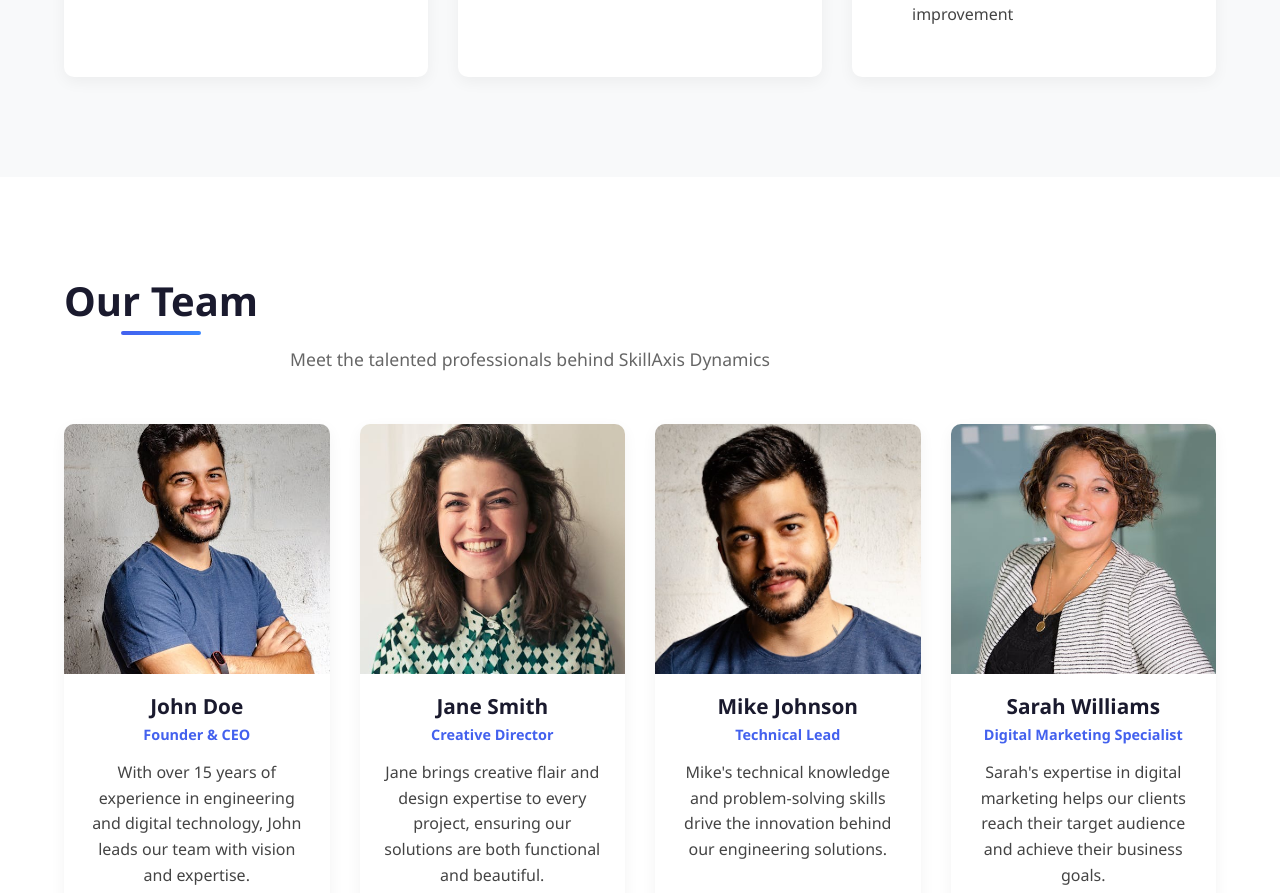
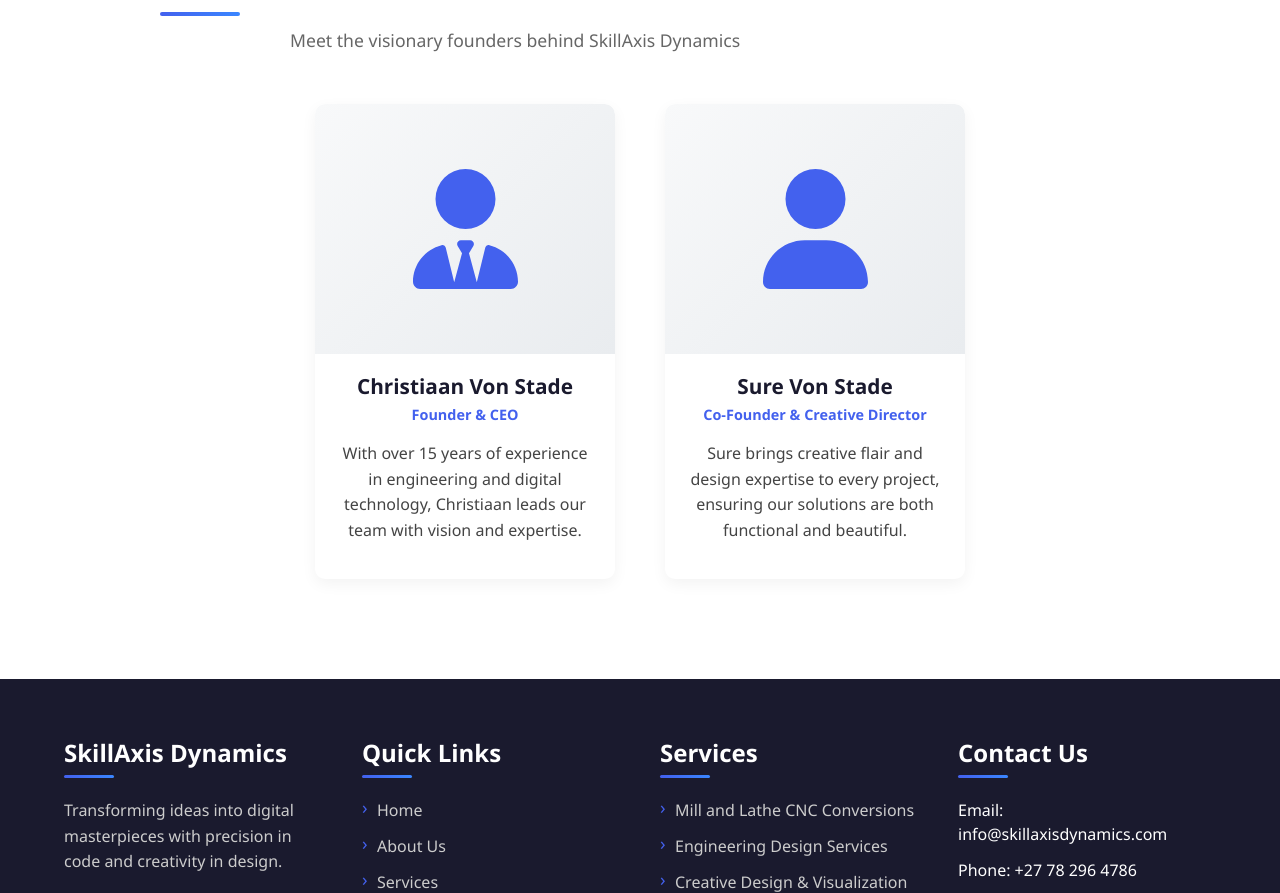
Before and after one commit to TheSuperior1989/skillaxis-website, a React (Vite) app: page /about in a window 1280 px wide. Shown: the part 1907-2800 px from the top of the page. Built offline with nearby package versions, Linux system fonts and the light colour scheme.

Commit message:
Major website updates and improvements

```diff
--- a/src/assets/data/services-pricing.json
+++ b/src/assets/data/services-pricing.json
@@ -485,7 +485,7 @@
             "id": "enterprise-software",
             "name": "Enterprise Solution",
             "description": "Complex system with multiple modules, integrations, and advanced reporting",
-            "priceRange": [150000, 500000]
+            "priceRange": [150000, null]
           }
         ]
       },
--- a/src/components/about/AboutPage.css
+++ b/src/components/about/AboutPage.css
@@ -143,10 +143,12 @@
 }
 
 .team-grid {
-  display: grid;
-  grid-template-columns: repeat(auto-fill, minmax(250px, 1fr));
-  gap: 30px;
+  display: flex;
+  justify-content: center;
+  align-items: center;
+  gap: 50px;
   margin-top: 50px;
+  flex-wrap: wrap;
 }
 
 .team-member {
@@ -156,6 +158,8 @@
   box-shadow: 0 5px 15px rgba(0, 0, 0, 0.05);
   transition: all 0.3s ease;
   text-align: center;
+  width: 300px;
+  max-width: 100%;
 }
 
 .team-member:hover {
@@ -163,19 +167,28 @@
   box-shadow: 0 15px 30px rgba(0, 0, 0, 0.1);
 }
 
-.member-image {
+.member-icon {
   height: 250px;
-  overflow: hidden;
+  display: flex;
+  align-items: center;
+  justify-content: center;
+  background: linear-gradient(135deg, #f8f9fa 0%, #e9ecef 100%);
+  border-radius: 10px 10px 0 0;
+  transition: all 0.3s ease;
 }
 
-.member-image img {
-  width: 100%;
-  height: 100%;
-  object-fit: cover;
-  transition: transform 0.5s ease;
+.member-icon svg {
+  font-size: 120px;
+  color: #4361ee;
+  transition: all 0.3s ease;
 }
 
-.team-member:hover .member-image img {
+.team-member:hover .member-icon {
+  background: linear-gradient(135deg, #4361ee 0%, #3a86ff 100%);
+}
+
+.team-member:hover .member-icon svg {
+  color: #fff;
   transform: scale(1.1);
 }
 
--- a/src/components/about/AboutPage.jsx
+++ b/src/components/about/AboutPage.jsx
@@ -1,5 +1,7 @@
 import { motion } from 'framer-motion';
 import { useInView } from 'react-intersection-observer';
+import { FontAwesomeIcon } from '@fortawesome/react-fontawesome';
+import { faUser, faUserTie } from '@fortawesome/free-solid-svg-icons';
 import './AboutPage.css';
 
 const AboutPage = () => {
@@ -63,7 +65,7 @@ const AboutPage = () => {
               </p>
             </motion.div>
             <motion.div className="about-image" variants={itemVariants}>
-              <img src="/src/assets/images/team/team1.jpg" alt="SkillAxis Dynamics Team" />
+              <img src="https://images.unsplash.com/photo-1497366216548-37526070297c?w=800&h=600&fit=crop" alt="Modern Technology Workspace" />
             </motion.div>
           </motion.div>
         </div>
@@ -100,53 +102,31 @@ const AboutPage = () => {
 
       <section className="about-team">
         <div className="container">
-          <h2 className="section-title">Our Team</h2>
+          <h2 className="section-title">Our Founders</h2>
           <p className="section-subtitle">
-            Meet the talented professionals behind SkillAxis Dynamics
+            Meet the visionary founders behind SkillAxis Dynamics
           </p>
 
           <div className="team-grid">
             <div className="team-member">
-              <div className="member-image">
-                <img src="/src/assets/images/team/team1.jpg" alt="John Doe" />
+              <div className="member-icon">
+                <FontAwesomeIcon icon={faUserTie} />
               </div>
-              <h3 className="member-name">John Doe</h3>
+              <h3 className="member-name">Christiaan Von Stade</h3>
               <p className="member-position">Founder & CEO</p>
               <p className="member-bio">
-                With over 15 years of experience in engineering and digital technology, John leads our team with vision and expertise.
+                With over 15 years of experience in engineering and digital technology, Christiaan leads our team with vision and expertise.
               </p>
             </div>
 
             <div className="team-member">
-              <div className="member-image">
-                <img src="/src/assets/images/team/team2.jpg" alt="Jane Smith" />
+              <div className="member-icon">
+                <FontAwesomeIcon icon={faUser} />
               </div>
-              <h3 className="member-name">Jane Smith</h3>
-              <p className="member-position">Creative Director</p>
+              <h3 className="member-name">Sure Von Stade</h3>
+              <p className="member-position">Co-Founder & Creative Director</p>
               <p className="member-bio">
-                Jane brings creative flair and design expertise to every project, ensuring our solutions are both functional and beautiful.
-              </p>
-            </div>
-
-            <div className="team-member">
-              <div className="member-image">
-                <img src="/src/assets/images/team/team3.jpg" alt="Mike Johnson" />
-              </div>
-              <h3 className="member-name">Mike Johnson</h3>
-              <p className="member-position">Technical Lead</p>
-              <p className="member-bio">
-                Mike's technical knowledge and problem-solving skills drive the innovation behind our engineering solutions.
-              </p>
-            </div>
-
-            <div className="team-member">
-              <div className="member-image">
-                <img src="/src/assets/images/team/team4.jpg" alt="Sarah Williams" />
-              </div>
-              <h3 className="member-name">Sarah Williams</h3>
-              <p className="member-position">Digital Marketing Specialist</p>
-              <p className="member-bio">
-                Sarah's expertise in digital marketing helps our clients reach their target audience and achieve their business goals.
+                Sure brings creative flair and design expertise to every project, ensuring our solutions are both functional and beautiful.
               </p>
             </div>
           </div>
--- a/src/components/home/FeaturedProjects.jsx
+++ b/src/components/home/FeaturedProjects.jsx
@@ -9,7 +9,7 @@ const projects = [
     id: 1,
     title: 'CNC Mill Conversion',
     category: 'Engineering',
-    image: '/src/assets/images/projects/project1.jpg',
+    image: 'https://www.zintilon.com/wp-content/webp-express/webp-images/uploads/2023/11/Large-finely-toothed-metal-gear-positioned-on-a-CNC-machine-bed-with-blue-coolant-tubes-nearby.jpg.webp',
     description: 'Conversion of a traditional mill to a fully automated CNC system with custom software integration.',
     link: '/portfolio/cnc-mill-conversion'
   },
--- a/src/components/layout/Footer.jsx
+++ b/src/components/layout/Footer.jsx
@@ -15,7 +15,7 @@ const Footer = () => {
             Transforming ideas into digital masterpieces with precision in code and creativity in design.
           </p>
           <div className="social-icons">
-            <a href="https://facebook.com" target="_blank" rel="noopener noreferrer" className="social-icon">
+            <a href="https://www.facebook.com/profile.php?id=100092689467268" target="_blank" rel="noopener noreferrer" className="social-icon">
               <FontAwesomeIcon icon={faFacebook} />
             </a>
             <a href="https://twitter.com" target="_blank" rel="noopener noreferrer" className="social-icon">
@@ -58,11 +58,12 @@ const Footer = () => {
 
         <div className="footer-section">
           <h3 className="footer-title">Contact Us</h3>
-          <div className="contact-info">
-            <p>Email: info@skillaxisdynamics.com</p>
-            <p>Phone: (555) 123-4567</p>
-            <p>Address: 123 Innovation Way, Tech City, TC 12345</p>
-          </div>
+          <ul className="footer-links">
+            <li>Email: info@skillaxisdynamics.com</li>
+            <li>Phone: +27 78 296 4786</li>
+            <li>Phone: +27 82 465 1089</li>
+            <li>Location: South Africa, Pretoria</li>
+          </ul>
         </div>
       </div>
 
--- a/src/components/layout/Navbar.css
+++ b/src/components/layout/Navbar.css
@@ -32,6 +32,16 @@
   font-weight: 700;
   display: flex;
   align-items: center;
+}
+
+.logo-image {
+  height: 60px;
+  width: auto;
+  transition: all 0.3s ease;
+}
+
+.logo-image:hover {
+  transform: scale(1.05);
 }
 
 .logo-text {
--- a/src/components/layout/Navbar.jsx
+++ b/src/components/layout/Navbar.jsx
@@ -36,7 +36,7 @@ const Navbar = () => {
     <nav className={`navbar ${scrolled ? 'scrolled' : ''}`}>
       <div className="navbar-container">
         <Link to="/" className="navbar-logo">
-          <span className="logo-text">SkillAxis Dynamics</span>
+          <img src="/src/assets/skillaxis-logo.svg" alt="SkillAxis Dynamics" className="logo-image" />
         </Link>
 
         <div className="menu-icon" onClick={toggleMenu}>
--- a/src/components/portfolio/PortfolioPage.jsx
+++ b/src/components/portfolio/PortfolioPage.jsx
@@ -9,7 +9,7 @@ const projects = [
     id: 1,
     title: 'CNC Mill Conversion',
     category: 'Engineering',
-    image: '/src/assets/images/projects/project1.jpg',
+    image: 'https://www.zintilon.com/wp-content/webp-express/webp-images/uploads/2023/11/Large-finely-toothed-metal-gear-positioned-on-a-CNC-machine-bed-with-blue-coolant-tubes-nearby.jpg.webp',
     description: 'Conversion of a traditional mill to a fully automated CNC system with custom software integration.',
     client: 'Industrial Innovations Inc.',
     date: 'January 2023',
@@ -59,7 +59,7 @@ const projects = [
     id: 6,
     title: 'Lathe CNC Retrofit',
     category: 'Engineering',
-    image: '/src/assets/images/projects/project6.jpg',
+    image: 'https://images.squarespace-cdn.com/content/v1/5b06f171e74940795cd67900/1536354445132-AELTSH293G10TJLI4UUI/Mori%2BSeiki%2BLathe%2BCNC.jpg',
     description: 'Complete retrofit of an industrial lathe with modern CNC controls and custom software.',
     client: 'Precision Machining Co.',
     date: 'October 2023',
```
Also changed, not shown: src/components/blog/BlogPage.jsx (+6 -6 lines), src/components/contact/ContactPage.jsx (+5 -12 lines), src/components/home/Testimonials.jsx (+6 -12 lines), src/components/quoting/QuotingTool.jsx (+10 -0 lines), src/assets/skillaxis-logo.svg (added).
